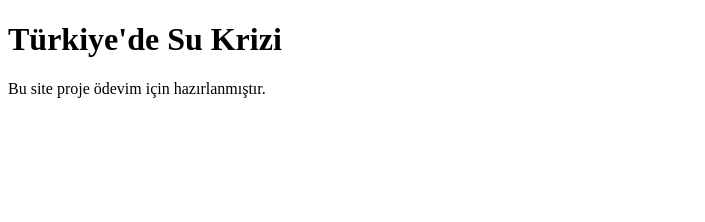
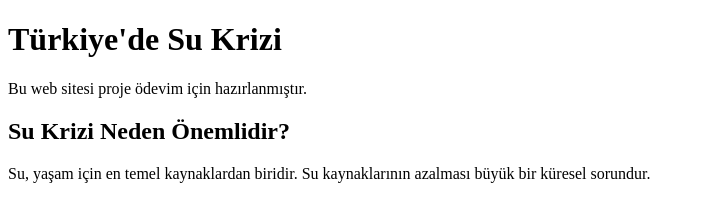
Before and after one commit to prepenglish/turkiye-su-krizi, a plain HTML site: page index.html in a window 1280 px wide. Shown: the whole page, without its empty margins (0-705 px from the left). Drawn offline with Linux system fonts and the light colour scheme.

Commit message:
Update index.html

```diff
--- a/index.html
+++ b/index.html
@@ -1,10 +1,16 @@
 <!DOCTYPE html>
 <html>
 <head>
-    <title>Türkiye Su Krizi</title>
+    <meta charset="UTF-8">
+    <title>Türkiye'de Su Krizi</title>
 </head>
 <body>
-    <h1>Türkiye'de Su Krizi</h1>
-    <p>Bu site proje ödevim için hazırlanmıştır.</p>
+
+<h1>Türkiye'de Su Krizi</h1>
+<p>Bu web sitesi proje ödevim için hazırlanmıştır.</p>
+
+<h2>Su Krizi Neden Önemlidir?</h2>
+<p>Su, yaşam için en temel kaynaklardan biridir. Su kaynaklarının azalması büyük bir küresel sorundur.</p>
+
 </body>
 </html>
```
